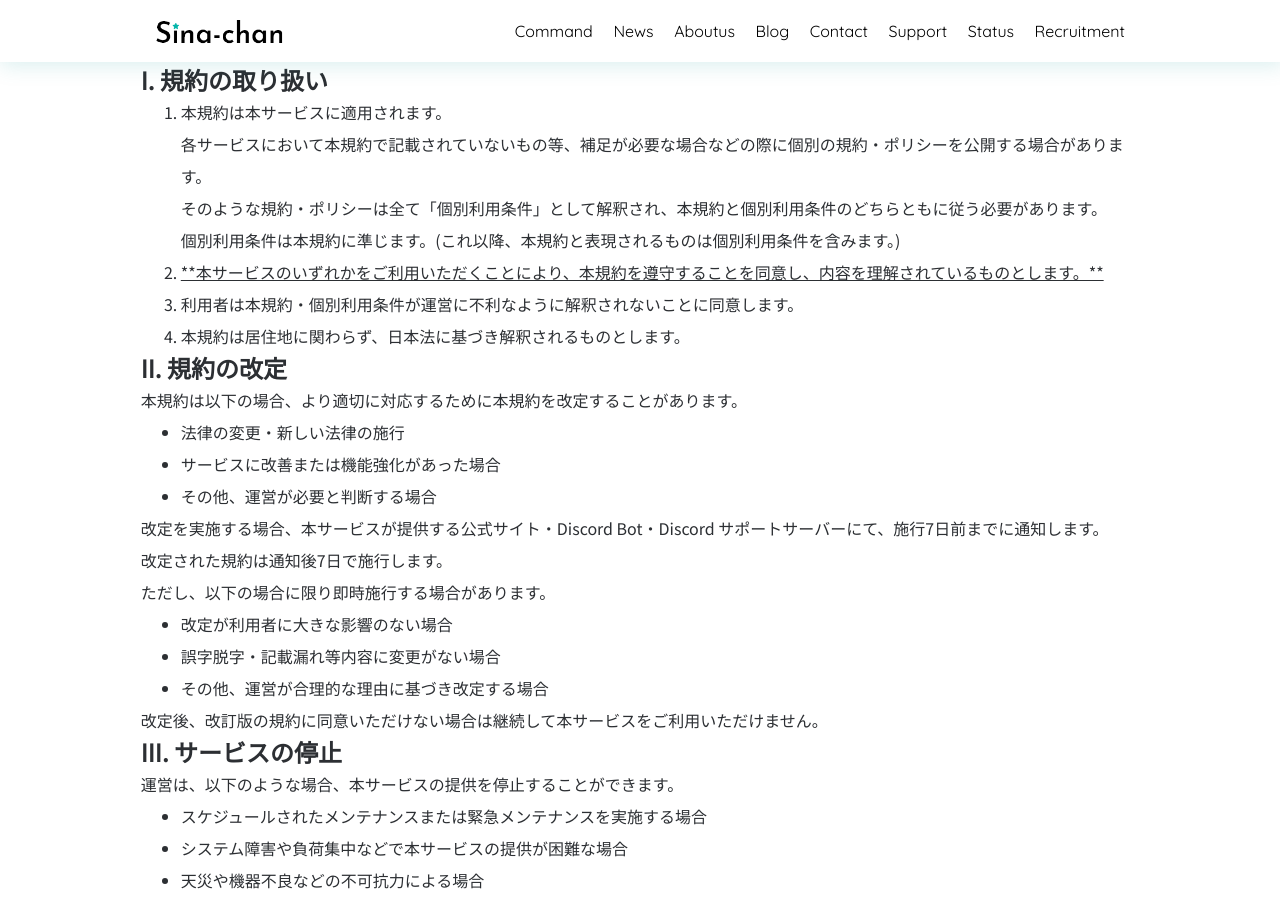
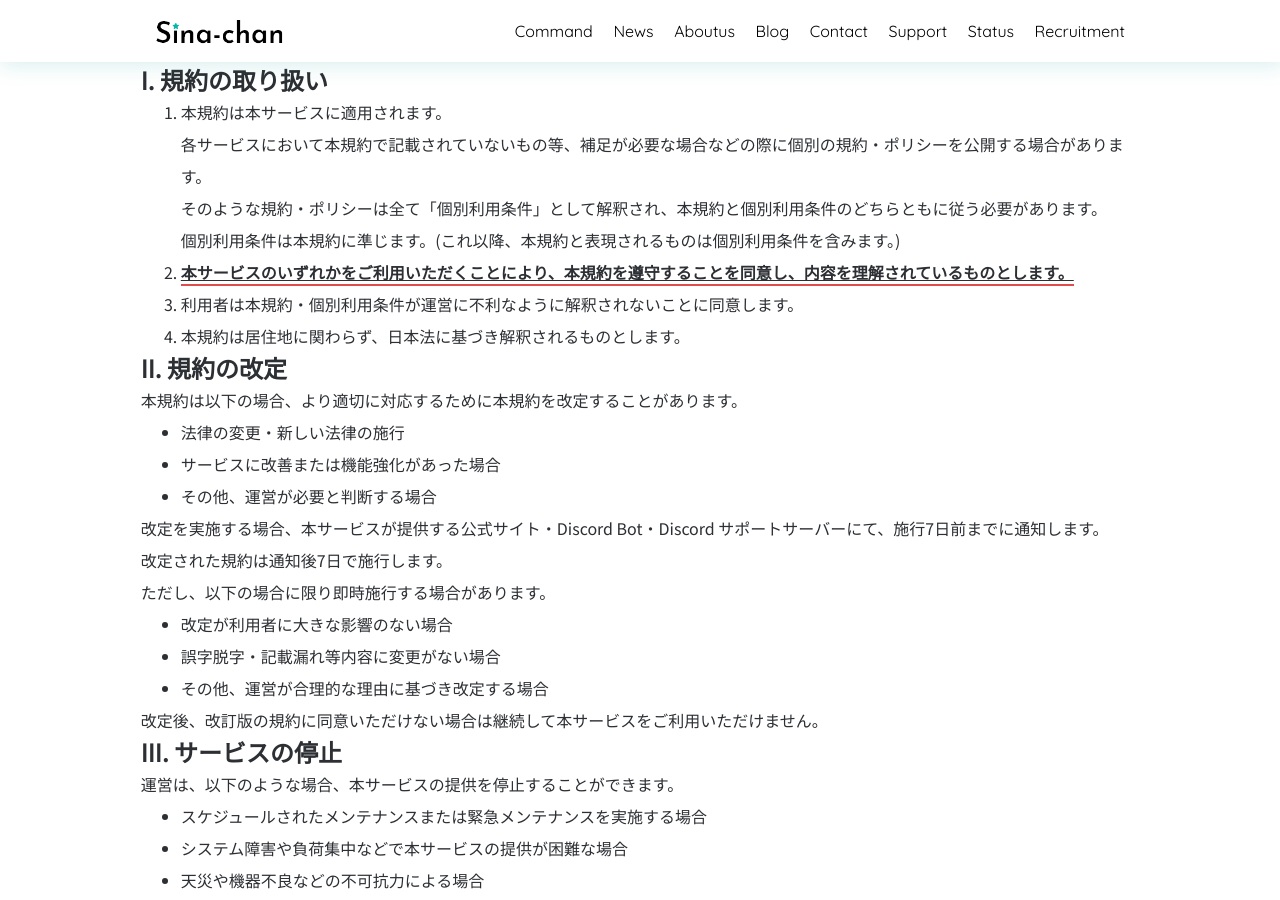
Before and after one commit to SinaKitagami/sinakitagami.github.io, a Jekyll site: the page built from _posts/legal/2023-05-14-new-tos.md, in a window 1280 px wide and 900 px high, scrolled down 460 px. Built offline with Jekyll 4.4.1, drawn with Linux system fonts in a browser that asks for light colours; nearby versions of some CDN libraries; a script that is not in the unit is left out.

Commit message:
Update 2023-05-14-new-tos.md

```diff
--- a/_posts/legal/2023-05-14-new-tos.md
+++ b/_posts/legal/2023-05-14-new-tos.md
@@ -15,7 +15,7 @@ date: 2023-05-14 02:20:00 +0900
 ## I. 規約の取り扱い
 
 1. 本規約は本サービスに適用されます。<br>各サービスにおいて本規約で記載されていないもの等、補足が必要な場合などの際に個別の規約・ポリシーを公開する場合があります。<br>そのような規約・ポリシーは全て「個別利用条件」として解釈され、本規約と個別利用条件のどちらともに従う必要があります。<br>個別利用条件は本規約に準じます。(これ以降、本規約と表現されるものは個別利用条件を含みます。)
-2. <u>**本サービスのいずれかをご利用いただくことにより、本規約を遵守することを同意し、内容を理解されているものとします。**</u>
+2. **<u>本サービスのいずれかをご利用いただくことにより、本規約を遵守することを同意し、内容を理解されているものとします。</u>**
 3. 利用者は本規約・個別利用条件が運営に不利なように解釈されないことに同意します。
 4. 本規約は居住地に関わらず、日本法に基づき解釈されるものとします。
 
```
